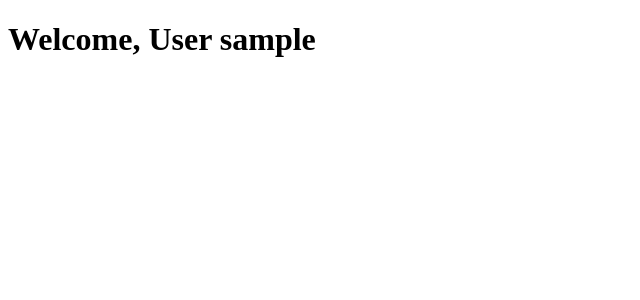
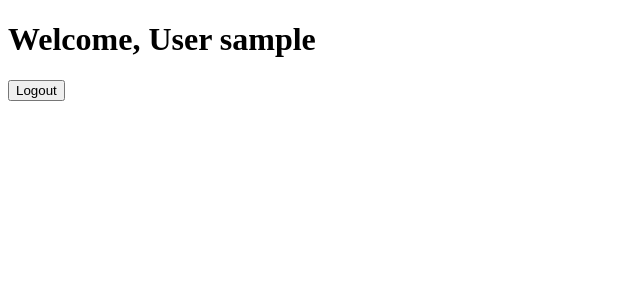
Before and after one commit to akikas01/TravelAgency, a React (Create React App) app in the folder TravelAgency/clientapp/: page /user in a window 1280 px wide. Shown: the top 300 px of the page, without its empty margins (0-640 px from the left). Built offline with nearby package versions, Linux system fonts and the light colour scheme; sample sign-in values are in the browser's storage.

Commit message:
add logout functionality to pages and a picture at login screen

```diff
--- a/TravelAgency/clientapp/src/pages/AdminPage.jsx
+++ b/TravelAgency/clientapp/src/pages/AdminPage.jsx
@@ -3,8 +3,16 @@ import { Navigate } from 'react-router-dom';
 import { AuthContext } from '../context/AuthContext';
 
 export default function AdminPage() {
-    const { user } = useContext(AuthContext);
+    const { user, logout } = useContext(AuthContext);
+
+    const handlelogout = () => {
+
+        logout();
+
+    }
+
     if (!user || user.role !== 'Admin') return <Navigate to="/" />;
 
-    return <h1>Welcome, Admin {user.username}</h1>;
+    return <div><h1>Welcome, Admin {user.username}</h1>
+        <button onClick={handlelogout}>Logout</button></div>;
 }
--- a/TravelAgency/clientapp/src/pages/Login.jsx
+++ b/TravelAgency/clientapp/src/pages/Login.jsx
@@ -19,13 +19,14 @@ export default function Login() {
     };
 
     return (
-        <div>
+        <div style={{ 'textAlign': 'center' }}>
             <h1 style={{ 'textAlign': 'center' }}>Travelling to Europe!!! </h1>
-            <h2>Login</h2>
-            <input onChange={e => setUsername(e.target.value)} placeholder="Username" />
-            <input type="password" onChange={e => setPassword(e.target.value)} placeholder="Password" />
-            <button onClick={handleLogin}>Login</button>
-            <p>Don't have an account? <Link to="/register">Register</Link></p>
+            <img src="https://www.parkonking.com.au/wp-content/uploads/2023/08/travelling-around-Europe-from-Australia.jpg" alt="TravellingInEurope" />
+            <h2 style={{ 'textAlign': 'center' }}>Login</h2>
+            <input style={{ 'textAlign': 'center' }} onChange={e => setUsername(e.target.value)} placeholder="Username" />
+            <input style={{ 'textAlign': 'center' }} type="password" onChange={e => setPassword(e.target.value)} placeholder="Password" />
+            <button style={{ 'textAlign': 'center' }} onClick={handleLogin}>Login</button>
+            <p style={{ 'textAlign': 'center' }}>Don't have an account? <Link style={{ 'textAlign': 'center' }} to="/register">Register</Link></p>
         </div>
     );
 }
--- a/TravelAgency/clientapp/src/pages/UserPage.jsx
+++ b/TravelAgency/clientapp/src/pages/UserPage.jsx
@@ -1,10 +1,21 @@
 import { useContext } from 'react';
 import { Navigate } from 'react-router-dom';
+import { useNavigate, Link } from 'react-router-dom';
 import { AuthContext } from '../context/AuthContext';
 
 export default function AdminPage() {
-    const { user } = useContext(AuthContext);
+    const { user, logout } = useContext(AuthContext);
+    const navigate = useNavigate();
+    const handlelogout =  () => {
 
+            logout();
+            navigate('/');
+    }
 
-    return <h1>Welcome, User {user.username}</h1>;
-}
+    if (!user) {
+        return <Navigate to="/" />;
+    }
+
+    return <div><h1>Welcome, User {user.username}</h1>
+            <button onClick={handlelogout}>Logout</button></div>;
+    }
```
